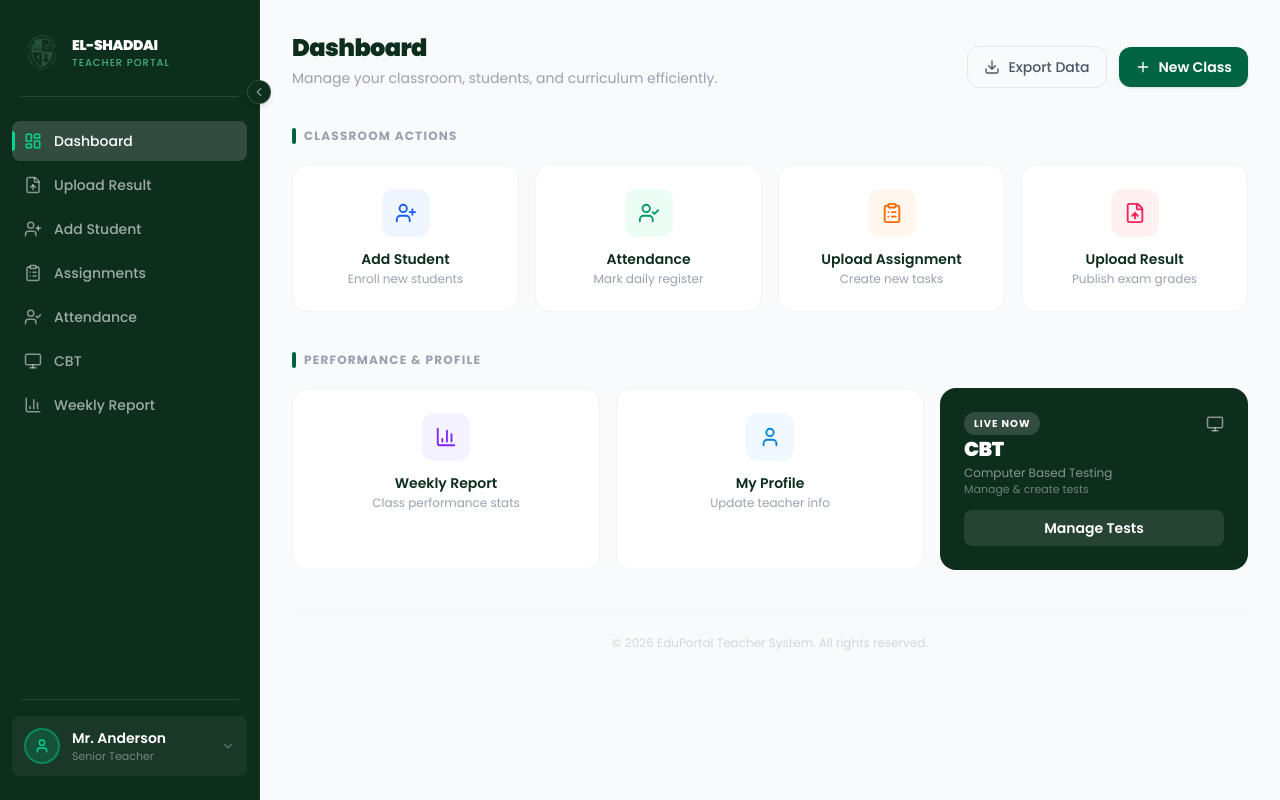
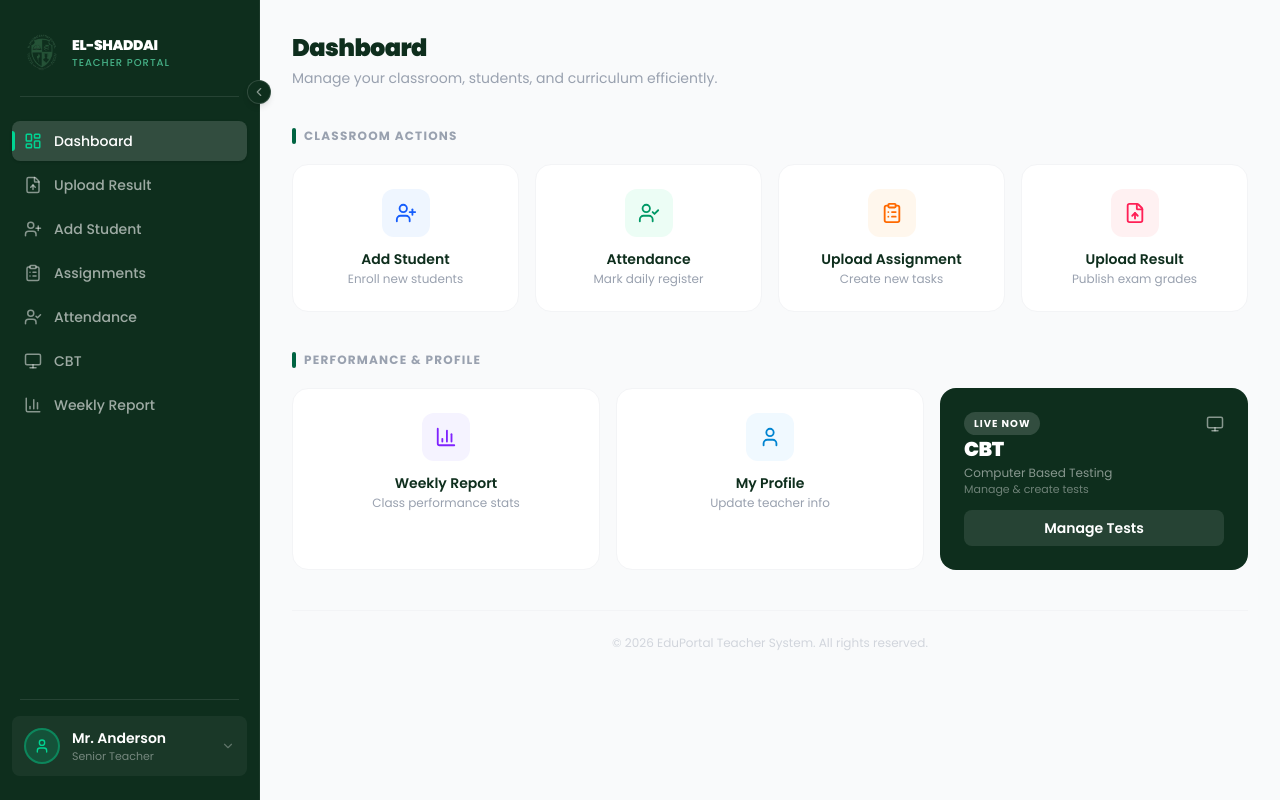
Before and after one commit to Ireoluuwa/elshaddaibaptistschools-ui, a Next.js app: page /portal/teacher in a window 1280 px wide. Built offline with nearby package versions, Linux system fonts and the light colour scheme.

Commit message:
fix: remove the buttons in teachers dashboard

```diff
--- a/components/teacher/dashboard/DashboardHeader.tsx
+++ b/components/teacher/dashboard/DashboardHeader.tsx
@@ -14,16 +14,6 @@ const DashboardHeader = () => {
           Manage your classroom, students, and curriculum efficiently.
         </p>
       </div>
-      <div className="flex items-center gap-3">
-        <button className="flex items-center gap-2 px-4 py-2.5 rounded-xl border border-gray-200 text-sm font-medium text-gray-600 hover:border-gray-300 hover:text-[#0e2e1d] transition-all">
-          <Download size={16} />
-          Export Data
-        </button>
-        <button className="flex items-center gap-2 px-4 py-2.5 rounded-xl bg-[#006442] hover:bg-[#005236] text-white text-sm font-semibold transition-all shadow-sm">
-          <Plus size={16} />
-          New Class
-        </button>
-      </div>
     </div>
   );
 };
```
